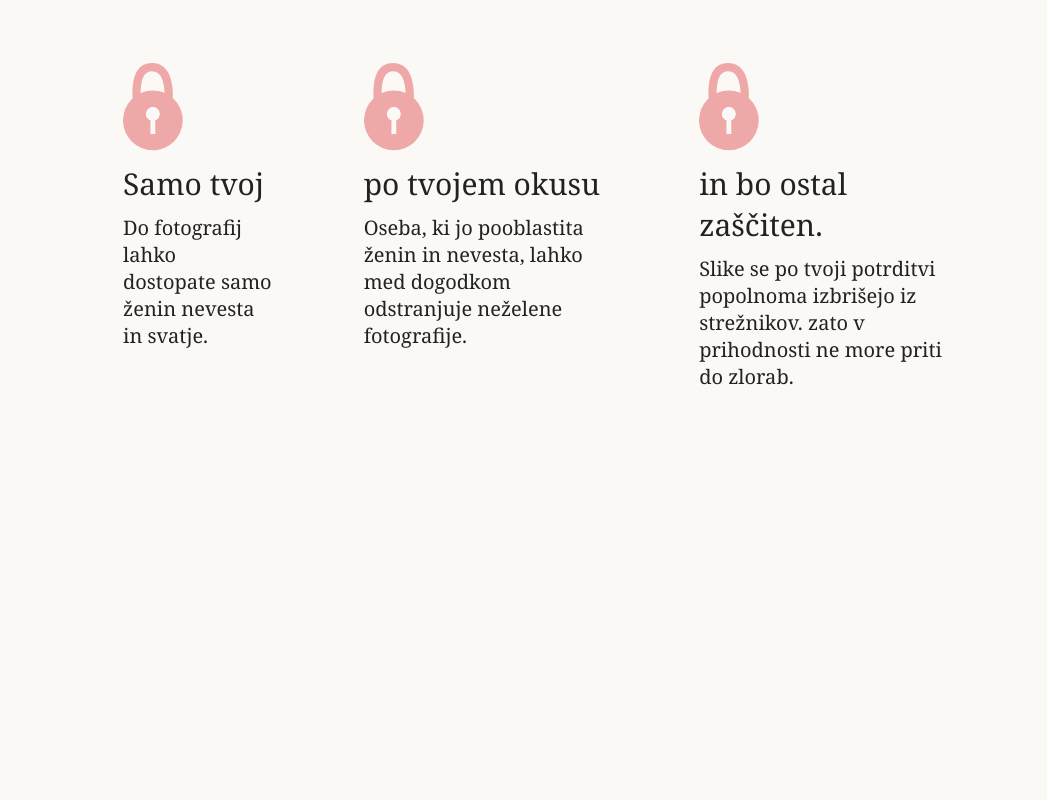
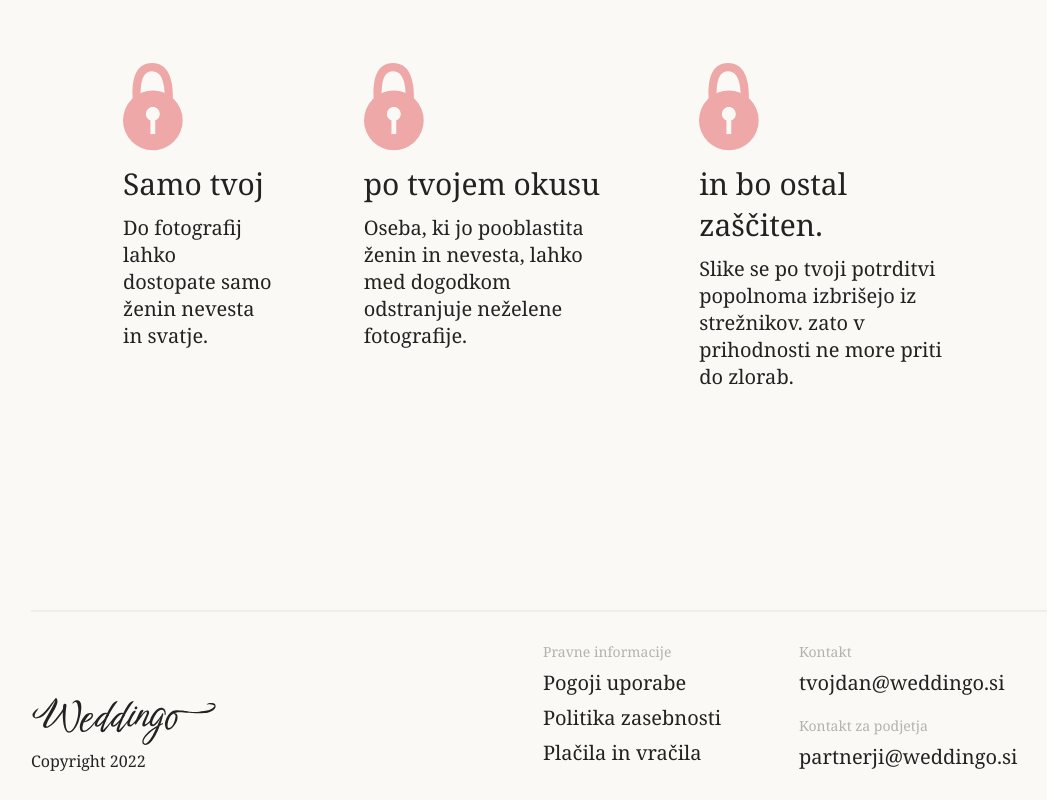
Before and after one commit to lsuhadolnik/weddingo-web-2, a Next.js app: page / in a window 1280 px wide. Shown: the part 2730-3530 px from the top of the page, without its empty margins (97-1144 px from the left). Before the commit the page ends 3340 px from the top, so only its background shows below. Built offline with nearby package versions, Linux system fonts and the light colour scheme.

Commit message:
Implemented footer

```diff
--- /dev/null
+++ b/components/Footer.tsx
@@ -0,0 +1,45 @@
+import Image from 'next/image';
+import styles from 'styles/Footer.module.css'
+
+interface IProps {
+
+}
+
+const Footer = (props: IProps) => {
+
+
+    return <div className={styles.FooterWrap}>
+
+        <div className={styles.FooterContainer}>
+        <div className={styles.FooterHR}></div>
+
+
+            <div className={styles.FooterColumns}>
+                <div className={[styles.FooterColumn, styles.LogoColumn].join(' ')}>
+
+                    <div className={styles.LogoWrap}>
+                        <Image alt={'Weddingo logo'} src={'/images/header-logo.svg'} width={187} height={47.9}/>
+                    </div>
+                    <div className={styles.CopyrightText} >Copyright 2022</div>
+                </div>
+
+                <div className={styles.FooterColumn}></div>
+                <div className={styles.FooterColumn}>
+                    <div className={styles.FooterTitle}>Pravne informacije</div>
+                    <div className={styles.FooterLink}>Pogoji uporabe</div>
+                    <div className={styles.FooterLink}>Politika zasebnosti</div>
+                    <div className={styles.FooterLink}>Plačila in vračila</div>
+                </div>
+                <div className={styles.FooterColumn}>
+                    <div className={styles.FooterTitle}>Kontakt</div>
+                    <div className={styles.FooterLink}>tvojdan@weddingo.si</div>
+
+                    <div className={styles.FooterTitle}>Kontakt za podjetja</div>
+                    <div className={styles.FooterLink}>partnerji@weddingo.si</div>
+                </div>
+            </div>
+        </div>
+    </div>
+}
+
+export default Footer;
--- a/components/Layout.tsx
+++ b/components/Layout.tsx
@@ -1,6 +1,7 @@
 import Header from "./Header";
 
 import styles from 'styles/Layout.module.css';
+import Footer from "./Footer";
 
 interface IProps {
     children: any;
@@ -14,6 +15,7 @@ const Layout = (props: IProps) => {
         <div className={styles.MainMargin}>
             {props.children}
         </div>
+        <Footer />
     </div>
 }
 
--- /dev/null
+++ b/styles/Footer.module.css
@@ -0,0 +1,57 @@
+
+.FooterWrap {
+    height: 150px;
+    display: flex;
+    flex-direction: column;
+    justify-content: center;
+    align-items: center;
+    margin-bottom: 40px;
+
+}
+
+.FooterHR {
+    width: 100%;
+    height: 2px;
+    background-color: #eee;
+}
+
+.FooterContainer {
+    width: 80vw;
+    height: 100%;
+}
+
+.FooterColumns {
+    display: flex;
+    height: 100%;
+    margin-top: 10px;
+}
+
+.FooterColumn {
+    flex: 1;
+    height: 100%;
+    display: flex;
+    flex-direction: column;
+}
+
+.LogoColumn {
+    justify-content: flex-end;
+}
+
+.FooterTitle {
+    font-size: 14px;
+    color: #B2B2B2;
+}
+
+.FooterTitle {
+    margin-top: 20px;
+}
+
+.FooterLink {
+    font-size: 20px;
+    margin-top: 8px;
+}
+
+.FooterLink:hover {
+    color: var(--color-red);
+    cursor: pointer;
+}
--- a/styles/globals.css
+++ b/styles/globals.css
@@ -65,4 +65,5 @@ img {
 
 h1, h2, h3, h4 {
   font-family: var(--font-family-header);
+  font-weight: normal;
 }
```
